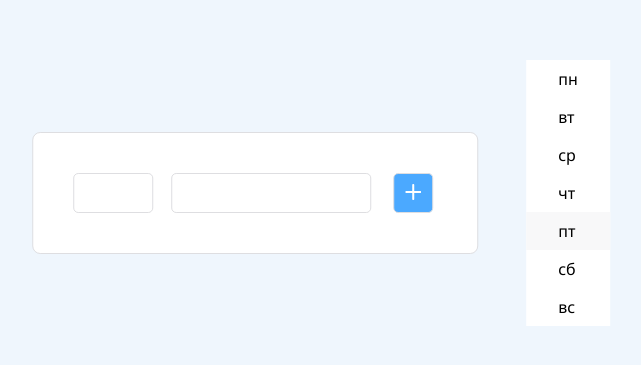
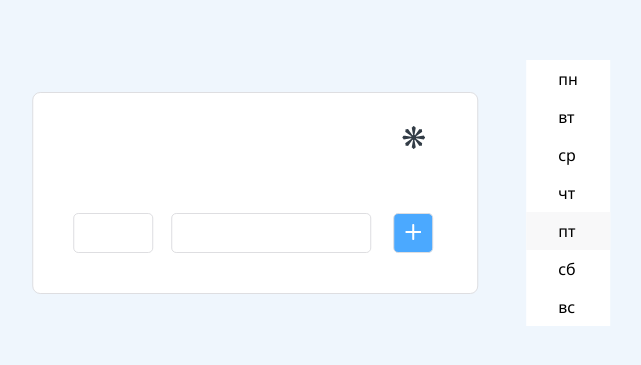
Before and after one commit to vsecoder/vue-todo, a Vue app: page / in a window 1280 px wide. Shown: the part 207-572 px from the top of the page, without its empty margins (319-960 px from the left). Built offline with nearby package versions, Linux system fonts and the light colour scheme.

Commit message:
Complete tasks

```diff
--- a/index.html
+++ b/index.html
@@ -4,7 +4,7 @@
     <meta charset="UTF-8">
     <link rel="icon" href="/favicon.ico">
     <meta name="viewport" content="width=device-width, initial-scale=1.0">
-    <title>Vite App</title>
+    <title>Vue TODO</title>
   </head>
   <body>
     <div id="app"></div>
--- a/package.json
+++ b/package.json
@@ -1,6 +1,6 @@
 {
   "name": "vue-todo",
-  "version": "1.0.0",
+  "version": "1.0.1",
   "private": true,
   "type": "module",
   "scripts": {
--- a/src/assets/base.css
+++ b/src/assets/base.css
@@ -31,7 +31,7 @@ table {
     padding: 8px 12px;
   }
 
-  td:has(img) {
+  td:has(img), td:first-child {
     text-align: center;
   }
 
@@ -41,6 +41,12 @@ table {
 
   tr.delete {
     animation: deleteRow 0.4s 1 linear;
+  }
+
+  .star {
+    width: 23px;
+    height: 23px;
+    margin-bottom: 48px;
   }
 }
 
--- a/src/components/TodoChangeDay.vue
+++ b/src/components/TodoChangeDay.vue
@@ -1,6 +1,6 @@
 <script setup>
 var props = defineProps(['days', 'changed_day'])
-var emit = defineEmits(['change_day'])
+var emit = defineEmits(['change_day', 'copy_day_tasks'])
 
 import { ref } from 'vue'
 
@@ -10,14 +10,21 @@ const changeDay = (day) => {
   changed_day.value = day
   emit('change_day', day)
 }
+
+const copyDayTasks = (day) => {
+  emit('copy_day_tasks', changed_day.value, day)
+}
 </script>
 
 <template>
   <div
     v-for="day in days"
     :key="day.id"
+    :class="{ 'changed-day': day.title === changed_day }"
     @click="changeDay(day.title)"
-    :class="{ 'changed-day': day.title === changed_day }"
+    @drop="copyDayTasks(day.title)"
+    @dragover.prevent
+    @dragenter.prevent
   >
     {{ day.title }}
   </div>
--- a/src/components/TodoControl.vue
+++ b/src/components/TodoControl.vue
@@ -17,7 +17,7 @@ watch(() => props.newItem, (newVal) => {
     <td><input name="title" v-model="newItem.title" @keyup.enter="$emit('add')" /></td>
     <td>
       <button @click="$emit('add')">
-        <img src="../assets/plus.svg" />
+        <img src="../assets/plus.svg" alt="add" />
       </button>
     </td>
   </tr>
--- a/src/components/TodoItem.vue
+++ b/src/components/TodoItem.vue
@@ -37,7 +37,7 @@ const deleteRow = () => {
     <td><div contenteditable @input="edit_time">{{ item.time }}</div></td>
     <td><div contenteditable @input="edit_title">{{ item.title }}</div></td>
     <td>
-      <img src="../assets/del.svg" @click="deleteRow" />
+      <img src="../assets/del.svg" @click="deleteRow" alt="delete" />
     </td>
   </tr>
 </template>
--- a/src/components/TodoMain.vue
+++ b/src/components/TodoMain.vue
@@ -61,6 +61,8 @@ const sort_tasks = (day_id) => {
 const addItem = (day_id, newItem) => {
   // check if the fields are not empty
   if (newItem.title === '' || newItem.time === '') {
+    // if the fields are empty, sort the tasks
+    sort_tasks(day_id)
     return
   }
   // get the last id of the tasks array
@@ -71,8 +73,6 @@ const addItem = (day_id, newItem) => {
     title: newItem.title,
     time: newItem.time
   })
-  // sort the tasks array by time
-  sort_tasks(day_id)
   // save the data to the local storage
   saveData()
 }
@@ -88,7 +88,11 @@ const changeDay = (day) => {
 
 const editItem = (day_id, item_id, item) => {
   days[day_id].tasks.value.filter(i => i.id === item_id)[0] = item
-  sort_tasks(day_id)
+  saveData()
+}
+
+const copyDayTasks = (from_day, to_day) => {
+  days.filter(d => d.title === to_day)[0].tasks.value = days.filter(d => d.title === from_day)[0].tasks.value
   saveData()
 }
 
@@ -116,6 +120,7 @@ onMounted(() => {
       :days="days"
       :changed_day="changed_day"
       @change_day="changeDay"
+      @copy_day_tasks="copyDayTasks"
     />
   </div>
 </template>
--- a/src/components/TodoTasker.vue
+++ b/src/components/TodoTasker.vue
@@ -28,6 +28,20 @@ const editItem = (day_id, item_id, item) => {
     <table
       v-show="day.title === changed_day"
     >
+      <thead>
+        <tr>
+          <th></th>
+          <th></th>
+          <th>
+            <img
+              alt="star"
+              class="star"
+              src="../assets/star.svg"
+              title="Перетащите в другой день для копирования задач"
+            />
+          </th>
+        </tr>
+      </thead>
       <tbody>
         <TodoItem
           v-for="item in day.tasks.value"
```
Also changed, not shown: 1 other file (tests, documents, lock files or other folders).
